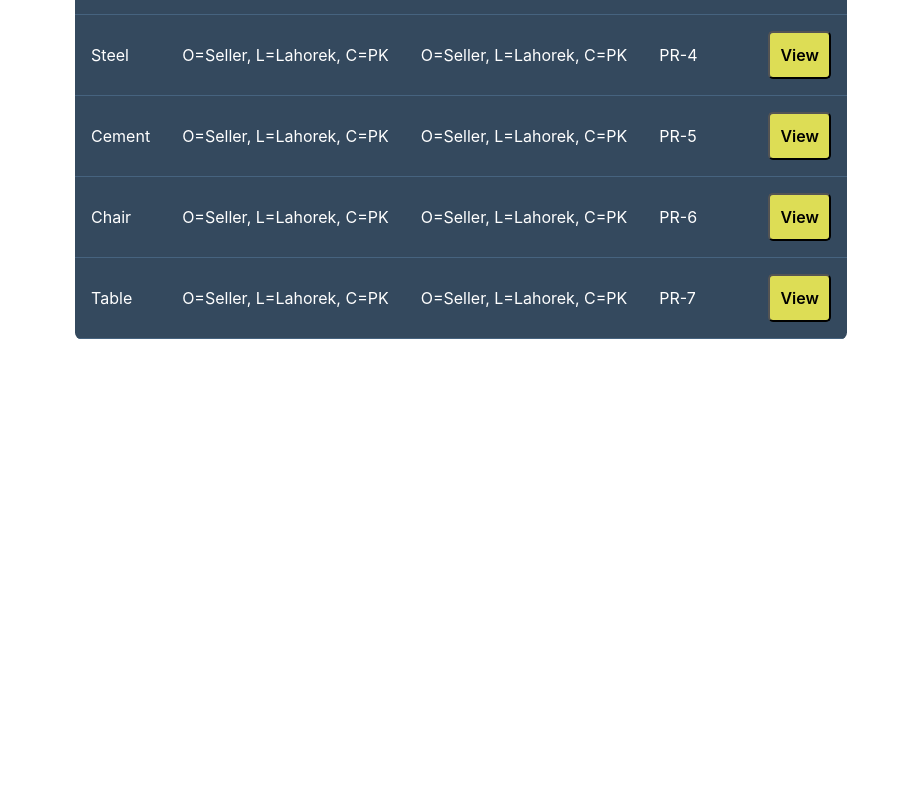
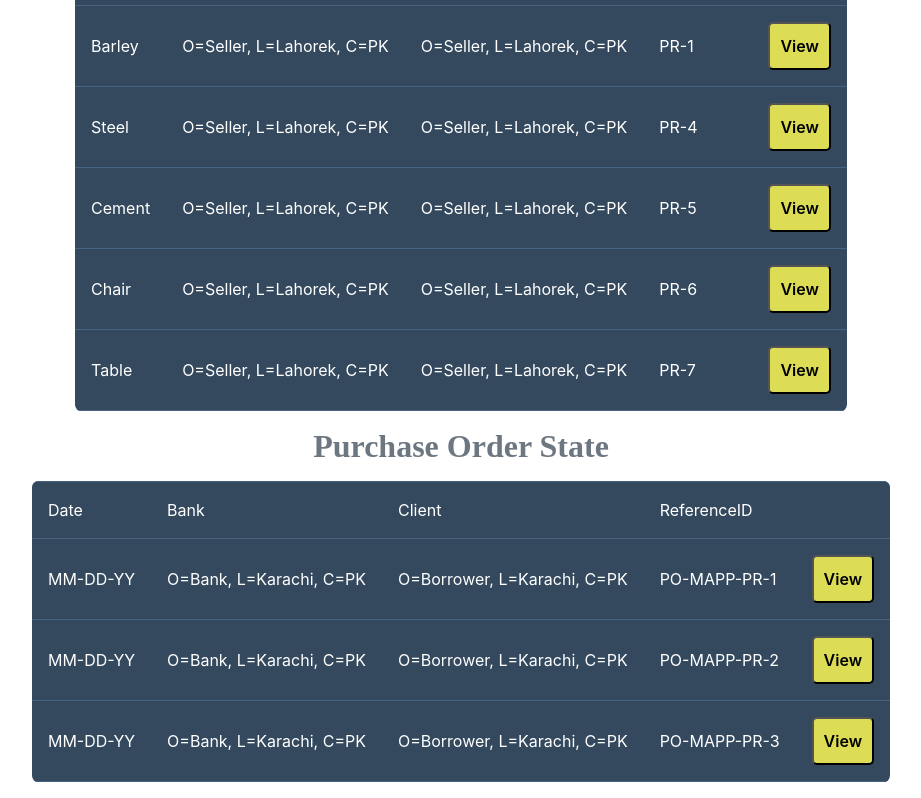
Before and after one commit to asadikhlas/cordaMurhaba, a React (Create React App) app: page / in a window 1280 px wide. Shown: the part 390-1188 px from the top of the page, without its empty margins (179-1100 px from the left). Before the commit the page ends 800 px from the top, so only its background shows below. Built offline with nearby package versions, Linux system fonts and the light colour scheme.

Commit message:
added deploy

```diff
--- a/src/MurhabaTable/MurhabaTable.js
+++ b/src/MurhabaTable/MurhabaTable.js
@@ -6,12 +6,14 @@ import { Link } from 'react-router-dom'
 import Response from '../response.json';
 import { Modal } from 'react-bootstrap';
 import PerformaResponse from '../performaResponse.json';
+import purchaseOrderPerforma from '../purchaseOrderPerforma.json'
 
 class MurhabaTable extends Component {
     state = {
         isModalOpen: false,
         currentObj: {},
-        isRecordedTrue: false
+        isRecordedTrue: false,
+        isPurchaseModalOpen: false
     }
 
     isRecordedTrue = () => this.setState({ isRecordedTrue: true })
@@ -19,7 +21,7 @@ class MurhabaTable extends Component {
     isOwnedVault = () => this.setState({ isRecordedTrue: false })
 
     render() {
-        const { isModalOpen, currentObj, isRecordedTrue } = this.state
+        const { isModalOpen, currentObj, isRecordedTrue, isPurchaseModalOpen } = this.state
         return (
             <React.Fragment>
                 <Button isRecordedTrue={this.isRecordedTrue} isOwnedVault={this.isOwnedVault} />
@@ -56,6 +58,8 @@ class MurhabaTable extends Component {
                         :
                         <div>
                             <h2 style={{ textAlign: 'center' }} >Owned Vault</h2>
+                            <hr />
+                            <h2><b>Good State</b></h2>
                             <div className="flexer">
                                 <table className="rwd-table">
                                     <thead  >
@@ -68,7 +72,6 @@ class MurhabaTable extends Component {
                                     </thead>
                                     <tbody>
                                         {Response && Response.map((item, i) => (
-
                                             <tr>
                                                 <td>{item.state.data.asset} </td>
                                                 <td>{item.state.data.assetOwner}</td>
@@ -79,17 +82,99 @@ class MurhabaTable extends Component {
                                             </tr>
                                         ))}
 
-                                    </tbody></table>
+                                    </tbody>
+                                </table>
+
+
+
                             </div>
+
+                            {purchaseOrderPerforma &&
+                                <div>
+                                    <h2><b>Purchase Order State</b></h2>
+                                    <table className="rwd-table">
+                                        <thead  >
+                                            <tr >
+                                                <td>Date</td>
+                                                <td>Bank</td>
+                                                <td>Client</td>
+                                                <td>ReferenceID</td>
+                                            </tr>
+                                        </thead>
+                                        <tbody>
+                                            {purchaseOrderPerforma && purchaseOrderPerforma.map((item, i) => (
+
+                                                <tr>
+                                                    <td>{item.state.data.date} </td>
+                                                    <td>{item.state.data.bank}</td>
+                                                    <td>{item.state.data.client}</td>
+                                                    <td>{item.state.data.referenceId}</td>
+                                                    <td><button className='btn-murhaba' onClick={() => this.setState({ currentObj: item, isPurchaseModalOpen: true })} >View</button></td>
+
+                                                </tr>
+                                            ))}
+
+                                        </tbody>
+                                    </table>
+                                </div>
+                            }
                         </div>
                     }
 
 
                 </div>
                 {
+                    isPurchaseModalOpen &&
+                    <Modal
+                        size="xl"
+                        show={isPurchaseModalOpen}
+                        centered
+                        onHide={() => this.setState({ isPurchaseModalOpen: false })}
+                        aria-labelledby="example-modal-sizes-title-lg"
+                    >
+                        <Modal.Header closeButton>
+                            <Modal.Title id="example-modal-sizes-title-lg">
+                                Purchase State
+                        </Modal.Title>
+                        </Modal.Header>
+                        <Modal.Body>
+                            <div className="flexer">
+                                <table className="rwd-table">
+                                    <thead  >
+                                        <tr >
+                                            <td>Date</td>
+                                            <td>Bank</td>
+                                            <td>Client</td>
+                                            <td>ReferenceID</td>
+                                            <td>Description</td>
+                                            <td>PerformaID</td>
+                                            <td></td>
+                                            <td></td>
+                                            <td></td>
+                                        </tr>
+                                    </thead>
+                                    <tbody>
+                                        <tr>
+                                            <td>{currentObj.state.data.date} </td>
+                                            <td>{currentObj.state.data.bank}</td>
+                                            <td>{currentObj.state.data.client}</td>
+                                            <td>{currentObj.state.data.referenceId}</td>
+                                            <td>{currentObj.state.data.description}</td>
+                                            <td>{currentObj.state.data.proformaId}</td>
+                                        </tr>
+                                        </tbody>
+                                </table>
+                            </div>
+
+                        </Modal.Body>
+                    </Modal>
+
+                }
+
+                {
                     isModalOpen &&
                     <Modal
-                        size="lg"
+                        size="xl"
                         show={isModalOpen}
                         centered
                         onHide={() => this.setState({ isModalOpen: false })}
@@ -97,7 +182,7 @@ class MurhabaTable extends Component {
                     >
                         <Modal.Header closeButton>
                             <Modal.Title id="example-modal-sizes-title-lg">
-                                Owned vault
+                                Good State
                         </Modal.Title>
                         </Modal.Header>
                         <Modal.Body>
@@ -105,7 +190,7 @@ class MurhabaTable extends Component {
                                 <table className="rwd-table">
                                     <thead  >
                                         <tr >
-                                            <td>Asset</td>
+                                            <td></td>
                                             <td>Owner</td>
                                             <td>Client</td>
                                             <td>Reference</td>
@@ -129,7 +214,8 @@ class MurhabaTable extends Component {
                     </Modal>
 
                 }
-            </React.Fragment >
+
+            </React.Fragment>
         )
     }
 }
--- /dev/null
+++ b/src/purchaseOrderPerforma.json
@@ -0,0 +1,142 @@
+[ {
+    "state" : {
+      "data" : {
+        "@class" : "com.example.states.PurchaseOrderState",
+        "date" : "MM-DD-YY",
+        "vendor" : "O=Seller, L=Lahorek, C=PK",
+        "bank" : "O=Bank, L=Karachi, C=PK",
+        "client" : "O=Borrower, L=Karachi, C=PK",
+        "referenceId" : "PO-MAPP-PR-1",
+        "proformaId" : "PR-1",
+        "description" : "Cotton",
+        "proforma" : {
+          "seller" : "O=Seller, L=Lahorek, C=PK",
+          "buyer" : "O=Borrower, L=Karachi, C=PK",
+          "date" : "MM-DD-YY",
+          "proformaId" : "PR-1",
+          "description" : "Cotton",
+          "goods" : {
+            "seller" : "O=Seller, L=Lahorek, C=PK",
+            "assetOwner" : "O=Seller, L=Lahorek, C=PK",
+            "quantity" : 1,
+            "internalReference" : "PR-1",
+            "asset" : "Cotton",
+            "takaful" : false,
+            "owner" : "O=Seller, L=Lahorek, C=PK",
+            "participants" : [ "O=Seller, L=Lahorek, C=PK" ]
+          },
+          "amount" : 100,
+          "participants" : [ "O=Borrower, L=Karachi, C=PK", "O=Seller, L=Lahorek, C=PK" ]
+        },
+        "amount" : 100,
+        "tenor" : 2,
+        "consumable" : true,
+        "insuranceTerms" : false
+      },
+      "contract" : "com.example.contracts.PurchaseOrderContract",
+      "notary" : "O=Notary, L=London, C=GB",
+      "encumbrance" : null,
+      "constraint" : {
+        "@class" : "net.corda.core.contracts.SignatureAttachmentConstraint",
+        "key" : "aSq9DsNNvGhYxYyqA9wd2eduEAZ5AXWgJTbTEw3G5d2maAq8vtLE4kZHgCs5jcB1N31cx1hpsLeqG2ngSysVHqcXhbNts6SkRWDaV7xNcr6MtcbufGUchxredBb6"
+      }
+    },
+    "ref" : {
+      "txhash" : "A43000BCE92F56F0ED5951C51BCD3161F8A1934A39736844BD323263FAC5E00C",
+      "index" : 0
+    }
+  }, {
+    "state" : {
+      "data" : {
+        "@class" : "com.example.states.PurchaseOrderState",
+        "date" : "MM-DD-YY",
+        "vendor" : "O=Seller, L=Lahorek, C=PK",
+        "bank" : "O=Bank, L=Karachi, C=PK",
+        "client" : "O=Borrower, L=Karachi, C=PK",
+        "referenceId" : "PO-MAPP-PR-2",
+        "proformaId" : "PR-2",
+        "description" : "Wheat",
+        "proforma" : {
+          "seller" : "O=Seller, L=Lahorek, C=PK",
+          "buyer" : "O=Borrower, L=Karachi, C=PK",
+          "date" : "MM-DD-YY",
+          "proformaId" : "PR-2",
+          "description" : "Wheat",
+          "goods" : {
+            "seller" : "O=Seller, L=Lahorek, C=PK",
+            "assetOwner" : "O=Seller, L=Lahorek, C=PK",
+            "quantity" : 1,
+            "internalReference" : "PR-2",
+            "asset" : "Wheat",
+            "takaful" : false,
+            "owner" : "O=Seller, L=Lahorek, C=PK",
+            "participants" : [ "O=Seller, L=Lahorek, C=PK" ]
+          },
+          "amount" : 200,
+          "participants" : [ "O=Borrower, L=Karachi, C=PK", "O=Seller, L=Lahorek, C=PK" ]
+        },
+        "amount" : 200,
+        "tenor" : 1,
+        "consumable" : true,
+        "insuranceTerms" : false
+      },
+      "contract" : "com.example.contracts.PurchaseOrderContract",
+      "notary" : "O=Notary, L=London, C=GB",
+      "encumbrance" : null,
+      "constraint" : {
+        "@class" : "net.corda.core.contracts.SignatureAttachmentConstraint",
+        "key" : "aSq9DsNNvGhYxYyqA9wd2eduEAZ5AXWgJTbTEw3G5d2maAq8vtLE4kZHgCs5jcB1N31cx1hpsLeqG2ngSysVHqcXhbNts6SkRWDaV7xNcr6MtcbufGUchxredBb6"
+      }
+    },
+    "ref" : {
+      "txhash" : "F00AD34DEC0C6802BDB04C93A62F6E5CCAA4CD52F54F34D616B9CFD051DE87F3",
+      "index" : 0
+    }
+  }, {
+    "state" : {
+      "data" : {
+        "@class" : "com.example.states.PurchaseOrderState",
+        "date" : "MM-DD-YY",
+        "vendor" : "O=Seller, L=Lahorek, C=PK",
+        "bank" : "O=Bank, L=Karachi, C=PK",
+        "client" : "O=Borrower, L=Karachi, C=PK",
+        "referenceId" : "PO-MAPP-PR-3",
+        "proformaId" : "PR-3",
+        "description" : "Fertilizer",
+        "proforma" : {
+          "seller" : "O=Seller, L=Lahorek, C=PK",
+          "buyer" : "O=Borrower, L=Karachi, C=PK",
+          "date" : "MM-DD-YY",
+          "proformaId" : "PR-3",
+          "description" : "Fertilizer",
+          "goods" : {
+            "seller" : "O=Seller, L=Lahorek, C=PK",
+            "assetOwner" : "O=Seller, L=Lahorek, C=PK",
+            "quantity" : 1,
+            "internalReference" : "PR-3",
+            "asset" : "Fertilizer",
+            "takaful" : false,
+            "owner" : "O=Seller, L=Lahorek, C=PK",
+            "participants" : [ "O=Seller, L=Lahorek, C=PK" ]
+          },
+          "amount" : 300,
+          "participants" : [ "O=Borrower, L=Karachi, C=PK", "O=Seller, L=Lahorek, C=PK" ]
+        },
+        "amount" : 300,
+        "tenor" : 1,
+        "consumable" : true,
+        "insuranceTerms" : false
+      },
+      "contract" : "com.example.contracts.PurchaseOrderContract",
+      "notary" : "O=Notary, L=London, C=GB",
+      "encumbrance" : null,
+      "constraint" : {
+        "@class" : "net.corda.core.contracts.SignatureAttachmentConstraint",
+        "key" : "aSq9DsNNvGhYxYyqA9wd2eduEAZ5AXWgJTbTEw3G5d2maAq8vtLE4kZHgCs5jcB1N31cx1hpsLeqG2ngSysVHqcXhbNts6SkRWDaV7xNcr6MtcbufGUchxredBb6"
+      }
+    },
+    "ref" : {
+      "txhash" : "1BA171D0A4968849841C73BC9981B16168CE7AD67BAAEFB3A1AF3810D0A95013",
+      "index" : 0
+    }
+  } ]
```
